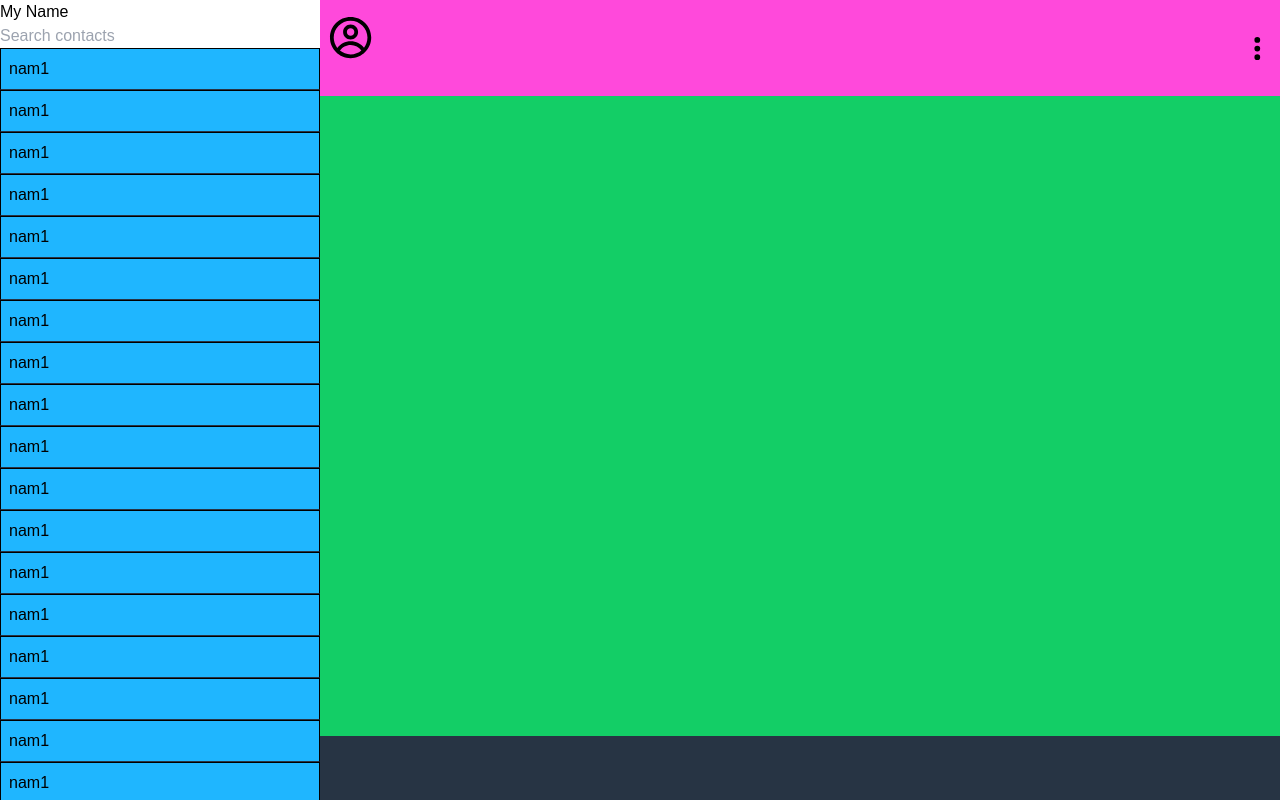
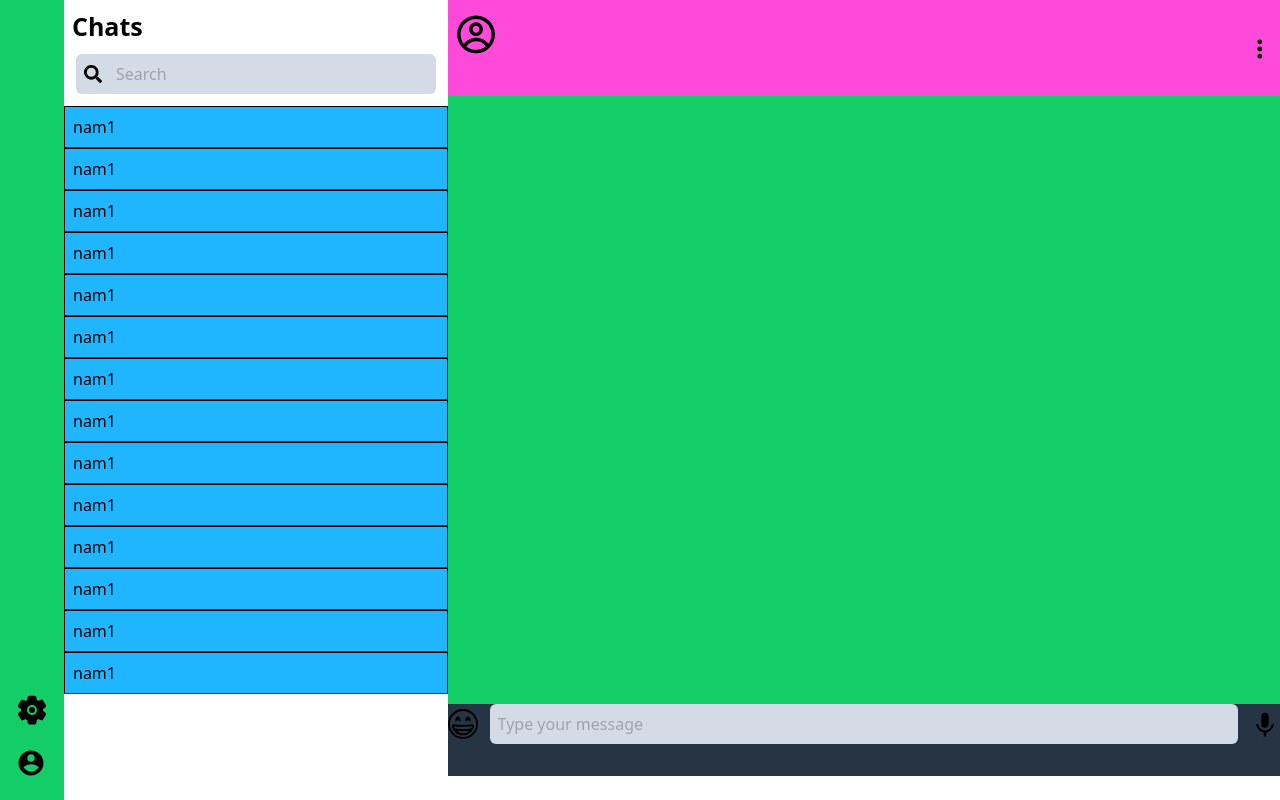
Before and after one commit to susa001/ChatApplication, a React (Create React App) app in the folder Frontend/: page /Home in a window 1280 px wide. Built offline with nearby package versions, Linux system fonts and the light colour scheme.

Commit message:
Home page updated

```diff
--- a/Frontend/package.json
+++ b/Frontend/package.json
@@ -12,6 +12,7 @@
     "react-icons": "^5.3.0",
     "react-router-dom": "^6.26.0",
     "react-scripts": "5.0.1",
+    "tailwind-scrollbar-hide": "^1.1.7",
     "web-vitals": "^2.1.4"
   },
   "scripts": {
--- a/Frontend/src/Components/Home.js
+++ b/Frontend/src/Components/Home.js
@@ -1,21 +1,44 @@
 import React from "react";
 import { CgProfile } from "react-icons/cg";
 import { HiDotsVertical } from "react-icons/hi";
+import { IoSettings } from "react-icons/io5";
+import { RiAccountCircleFill } from "react-icons/ri";
+import { FaSearch } from "react-icons/fa";
+import { BsEmojiGrin } from "react-icons/bs";
+import { MdKeyboardVoice } from "react-icons/md";
+
+
 
 function Home() {
   return (
     <>
-      <div className="flex">
-        <div className="w-[25%] h-screen flex flex-col ">
+      <div className="flex h-screen">
+        <div className="bg-green flex flex-col justify-end p-4">
+          <div className="mb-4">
+            <button className="">
+              <IoSettings className="text-[32px]" />
+            </button>
+          </div>
+          <div>
+            <button className="">
+              <RiAccountCircleFill className="text-[30px]" />
+            </button>
+          </div>
+        </div>
+
+        <div className="w-[30%] h-screen flex flex-col">
           <div className="">
-            <div>My Name</div>
+            <h1 className="p-2 text-[25px] font-sans font-bold">Chats</h1>
+            <div className="relative pl-3 pr-3">
               <input
                 type="text"
-              placeholder="Search contacts"
-              className="w-full"
+                placeholder="Search"
+                className="w-full pl-10 pr-3 p-2 rounded-md bg-gray-light border-none"
               />
+              <FaSearch className="absolute left-5 top-1/2 transform -translate-y-1/2 text-[18px]" />
             </div>
-          <div className="grid overflow-y-scroll scrollbarHide">
+          </div>
+          <div className="grid overflow-y-scroll pt-3 scrollbar-hide">
             <span className="p-2 bg-blue border border-b-gray-dark">nam1</span>
             <span className="p-2 bg-blue border border-b-gray-dark">nam1</span>
             <span className="p-2 bg-blue border border-b-gray-dark">nam1</span>
@@ -30,39 +53,33 @@ function Home() {
             <span className="p-2 bg-blue border border-b-gray-dark">nam1</span>
             <span className="p-2 bg-blue border border-b-gray-dark">nam1</span>
             <span className="p-2 bg-blue border border-b-gray-dark">nam1</span>
-            <span className="p-2 bg-blue border border-b-gray-dark">nam1</span>
-            <span className="p-2 bg-blue border border-b-gray-dark">nam1</span>
-            <span className="p-2 bg-blue border border-b-gray-dark">nam1</span>
-            <span className="p-2 bg-blue border border-b-gray-dark">nam1</span>
-            <span className="p-2 bg-blue border border-b-gray-dark">nam1</span>
-            <span className="p-2 bg-blue border border-b-gray-dark">nam1</span>
-            <span className="p-2 bg-blue border border-b-gray-dark">nam1</span>
-            <span className="p-2 bg-blue border border-b-gray-dark">nam1</span>
-            <span className="p-2 bg-blue border border-b-gray-dark">nam1</span>
-            <span className="p-2 bg-blue border border-b-gray-dark">nam1</span>
-            <span className="p-2 bg-blue border border-b-gray-dark">nam1</span>
-            <span className="p-2 bg-blue border border-b-gray-dark">nam1</span>
-            <span className="p-2 bg-blue border border-b-gray-dark">nam1</span>
-            <span className="p-2 bg-blue border border-b-gray-dark">nam1</span>
-            <span className="p-2 bg-blue border border-b-gray-dark">nam1</span>
-            <span className="p-2 bg-blue border border-b-gray-dark">nam1</span>
+
           </div>
         </div>
 
-        <div className=" w-[75%]">
-          <div className=" bg-pink grid grid-flow-col h-[12%] ">
-            <div className=" justify-items-start">
-              <button className=""><CgProfile className="pl-[2%] text-[60px] pt-[25%] hover:text-yellow " /></button>
+        <div className="flex-grow">
+          <div className="bg-pink grid grid-flow-col h-[12%]">
+            <div className="justify-items-start">
+              <button className="">
+                <CgProfile className="pl-[2%] text-[55px] pt-[25%] hover:text-yellow" />
+              </button>
             </div>
             <div className="grid justify-items-end pr-2">
-              <button><HiDotsVertical className="pl-[2%] text-[30px] pt-[4%] hover:text-yellow" /></button>
+              <button>
+                <HiDotsVertical className="pl-[2%] text-[25px] pt-[4%] hover:text-yellow" />
+              </button>
             </div>
           </div>
-          <div className="bg-green h-[80%] ">
-
+          <div className="bg-green h-[76%]"></div>
+          <div className="bg-gray-dark h-[9%]">
+            <div className="relative flex items-center justify-between">
+              <BsEmojiGrin className="text-[30px]" />
+              <input
+                 className="w-[90%] p-2 rounded-md bg-gray-light border-none"
+                 type="text"
+                 placeholder="Type your message"/>
+              <MdKeyboardVoice className="text-[30px]" />
            </div>
-          <div className="bg-gray-dark h-[8%]">
-
         </div>
      </div>
    </div>
--- a/Frontend/src/Components/Login.js
+++ b/Frontend/src/Components/Login.js
@@ -43,7 +43,7 @@ const Login = () => {
     {
       SetShowValue(false)
       SetshowPassword("text")
-       SetShow(notshoweye)
+      SetShow(notshoweye)
     }
     else
     {
--- a/Frontend/src/index.css
+++ b/Frontend/src/index.css
@@ -1,3 +1,7 @@
 @tailwind  base;
 @tailwind  components;
 @tailwind  utilities;
+
+.scrollbar-hide::-webkit-scrollbar {
+    display: none;
+  }
--- a/Frontend/tailwind.config.js
+++ b/Frontend/tailwind.config.js
@@ -14,8 +14,9 @@ module.exports = {
       'gray-light': '#d3dce6',
     },
     fontFamily: {
-      sans: ['Graphik', 'sans-serif'],
-      serif: ['Merriweather', 'serif'],
+      sans: ['system-ui', 'ui-sans-serif', 'sans-serif'], // For sans-serif
+        serif: ['system-ui', 'ui-serif', 'serif'],          // For serif
+        mono: ['system-ui', 'ui-monospace', 'monospace'],   // For monospace
     },
     extend: {
       spacing: {
@@ -25,17 +26,9 @@ module.exports = {
       borderRadius: {
         '4xl': '2rem',
       },
-      scrollbarHide: {
-        '&::-webkit-scrollbar': {
-          display: 'none',
-        },
-        '&': {
-          '-ms-overflow-style': 'none', /* IE and Edge */
-          'scrollbar-width': 'none', /* Firefox */
-        },
-      },
-
-
+      plugins: [
+        require('tailwind-scrollbar-hide')
+      ],
     }
   },
 }
```
Also changed, not shown: 1 other file (tests, documents, lock files or other folders). Lines whose indentation alone changed are shown as unchanged.
